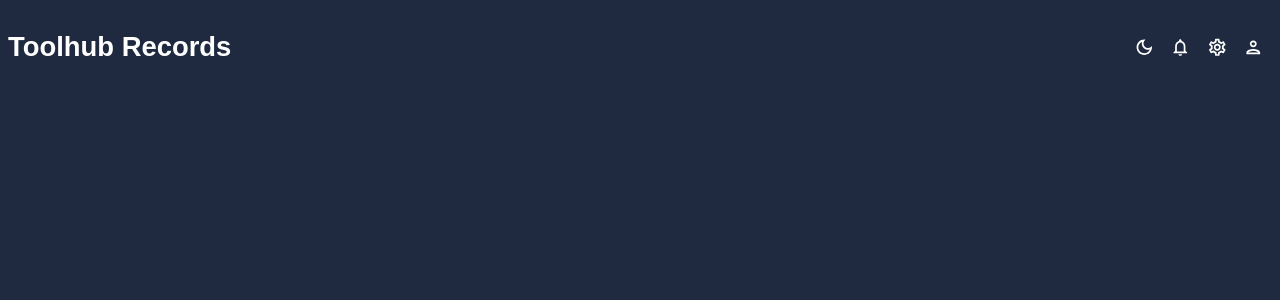
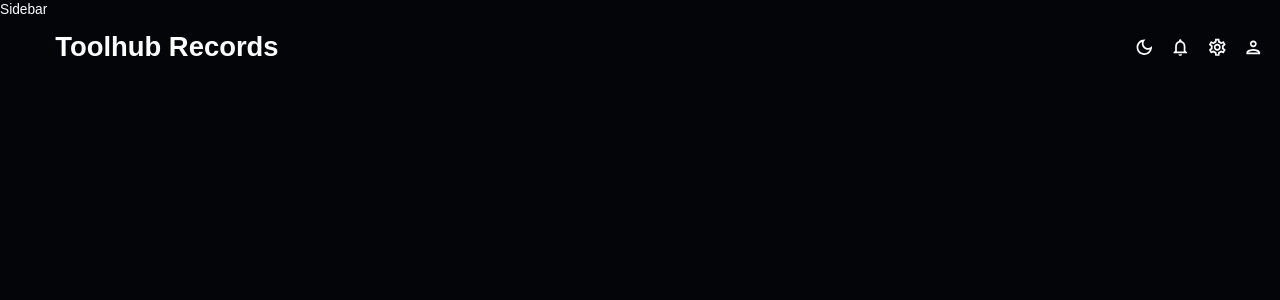
Before and after one commit to Graycemuthui/Toolhub-Record-Management, a React (Create React App) app: page /mainpage in a window 1280 px wide. Shown: the top 300 px of the page. Built offline with nearby package versions, Linux system fonts and the light colour scheme.

Commit message:
Create routes

```diff
--- a/src/App.js
+++ b/src/App.js
@@ -1,6 +1,13 @@
 import { ColorModeContext, useMode } from "./color";
 import { CssBaseline, ThemeProvider } from "@mui/material";
+import { Routes, Route } from "react-router-dom";
 import TopBar from "./components/dashboard/topbar";
+import SideBar from "./components/dashboard/sidebar";
+import MainPage from "./components/dashboard/mainpage";
+import Form from "./components/pages/form";
+import Line from "./components/pages/line";
+import Pie from "./components/pages/pie";
+import Tools from "./components/pages/tools";
 
 function App() {
   const [theme, colorMode] = useMode();
@@ -9,9 +16,18 @@ function App() {
     <ColorModeContext.Provider value={colorMode}>
       <ThemeProvider theme={theme}>
         <CssBaseline />
-        <TopBar />
         <div className="app">
-          <main className="content"></main>
+          <SideBar />
+          <main className="content">
+            <TopBar />
+            <Routes>
+              <Route path="/" element={<MainPage />} />
+              <Route path="/tools" element={<Tools />} />
+              <Route path="/form" element={<Form />} />
+              <Route path="/pie" element={<Pie />} />
+              <Route path="/line" element={<Line />} />
+            </Routes>
+          </main>
         </div>
       </ThemeProvider>
     </ColorModeContext.Provider>
--- a/src/color.js
+++ b/src/color.js
@@ -141,7 +141,7 @@ export const themeSettings = (mode) => {
               light: colors.grey[100],
             },
             background: {
-              default: colors.primary[400],
+              default: colors.primary[900],
             },
           }
         : {
--- a/src/components/dashboard/sidebar.jsx
+++ b/src/components/dashboard/sidebar.jsx
@@ -1,5 +1,5 @@
-const sideBar = () => {
+const SideBar = () => {
   return <div>Sidebar</div>;
 };
 
-export default sideBar;
+export default SideBar;
```
Also changed, not shown: src/components/pages/form.js (added), src/components/pages/line.js (added), src/components/pages/pie.js (added), src/components/pages/tools.js (added).
